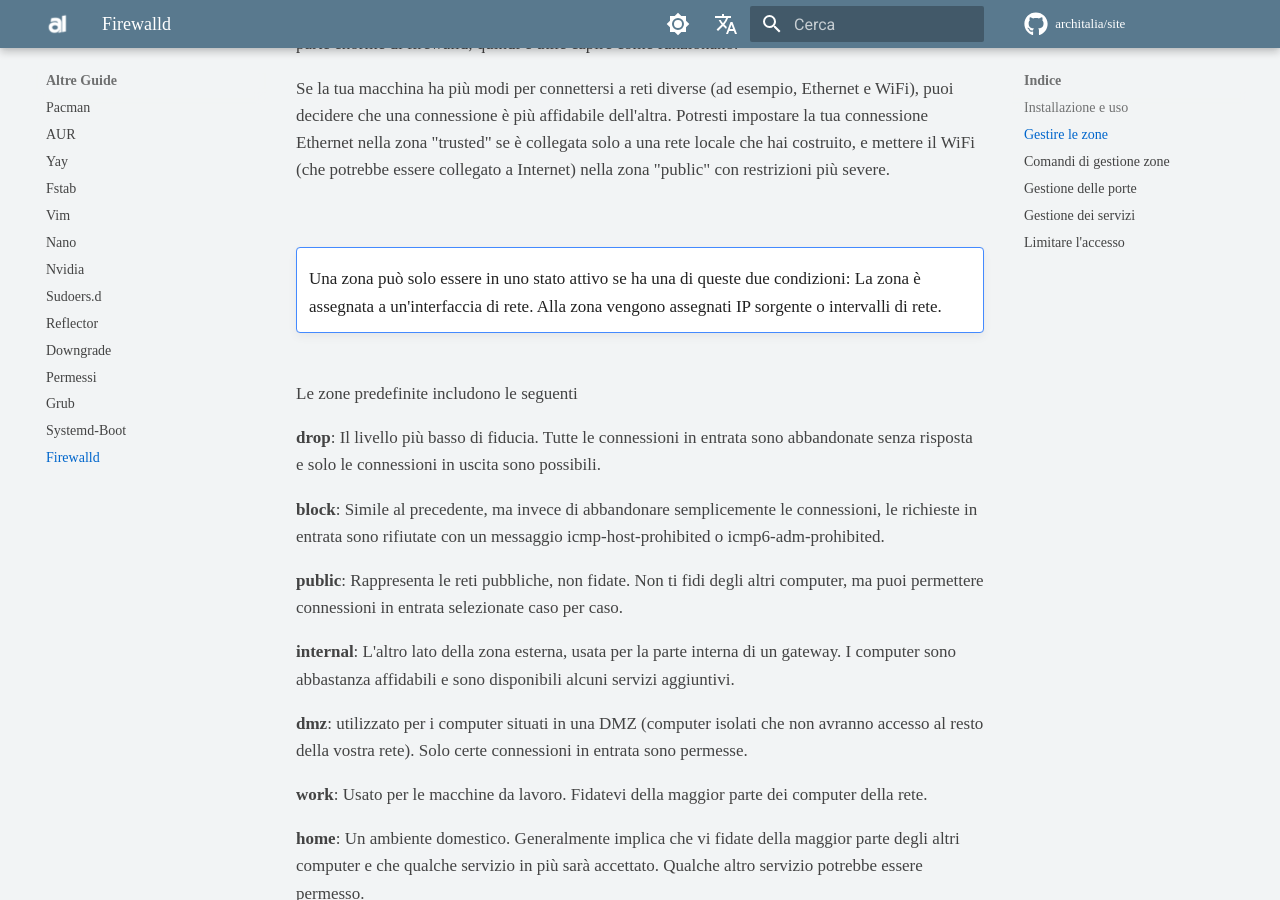
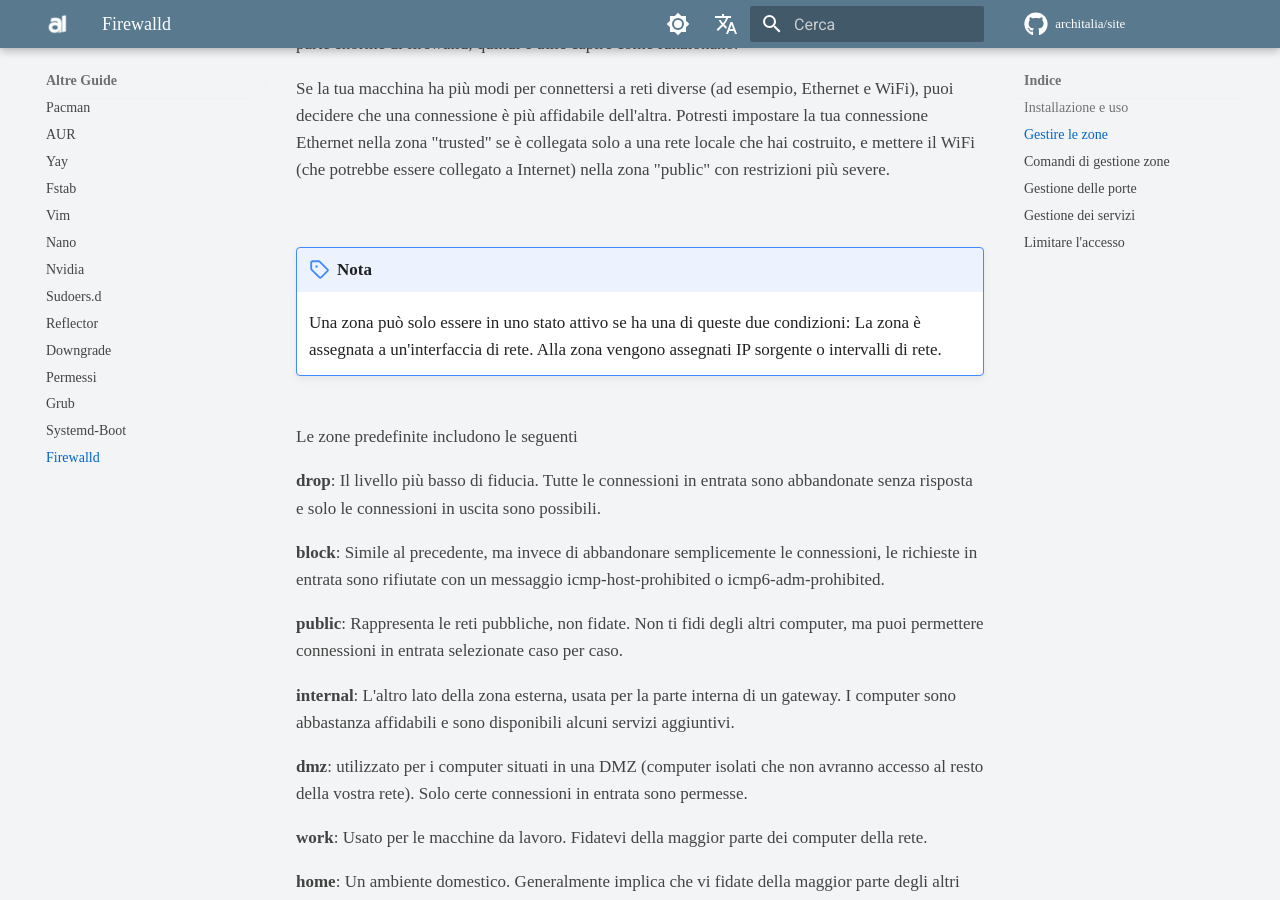
Before and after one commit to ArchItalia/site, an MkDocs documentation site: the page built from docs/Altre-Guide/firewald.md, in a window 1280 px wide and 900 px high, scrolled down 811 px. Built offline with MkDocs 1.6.1 and Material for MkDocs 9.7.7, drawn with Linux system fonts in a browser that asks for light colours; comment, search, counter and statistics services are not loaded; the version menu is left out.

Commit message:
Update firewald.md

```diff
--- a/docs/Altre-Guide/firewald.md
+++ b/docs/Altre-Guide/firewald.md
@@ -24,7 +24,7 @@ Se la tua macchina ha più modi per connettersi a reti diverse (ad esempio, Ethe
 
 <br>
 
-!!! note ""
+!!! note "Nota"
 
     Una zona può solo essere in uno stato attivo se ha una di queste due condizioni:
     La zona è assegnata a un'interfaccia di rete.
```
